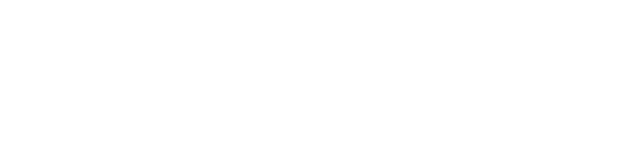
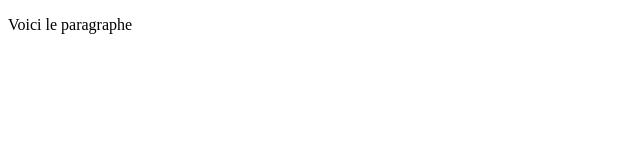
Before and after one commit to Sodonougbo-Martial/Exercice_RightCom, a plain HTML site: page index.html in a window 1280 px wide. Shown: the whole page, without its empty margins (0-640 px from the left). Drawn offline with Linux system fonts and the light colour scheme.

Commit message:
Commite de l'exercice 3 modification du paragraph

```diff
--- a/index.html
+++ b/index.html
@@ -6,6 +6,8 @@
     <title>Document</title>
 </head>
 <body>
+
+    <p>Voici le paragraphe</p>
 
     <section>
 
```
